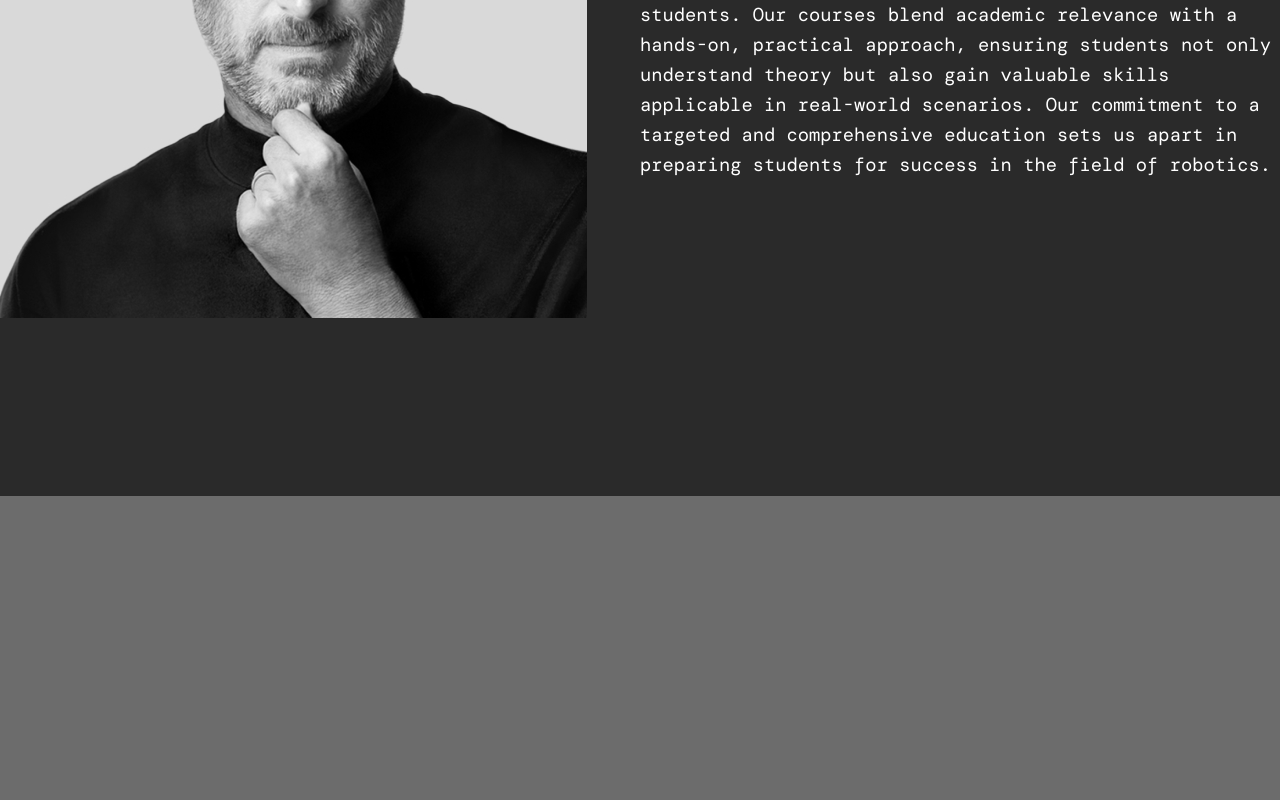
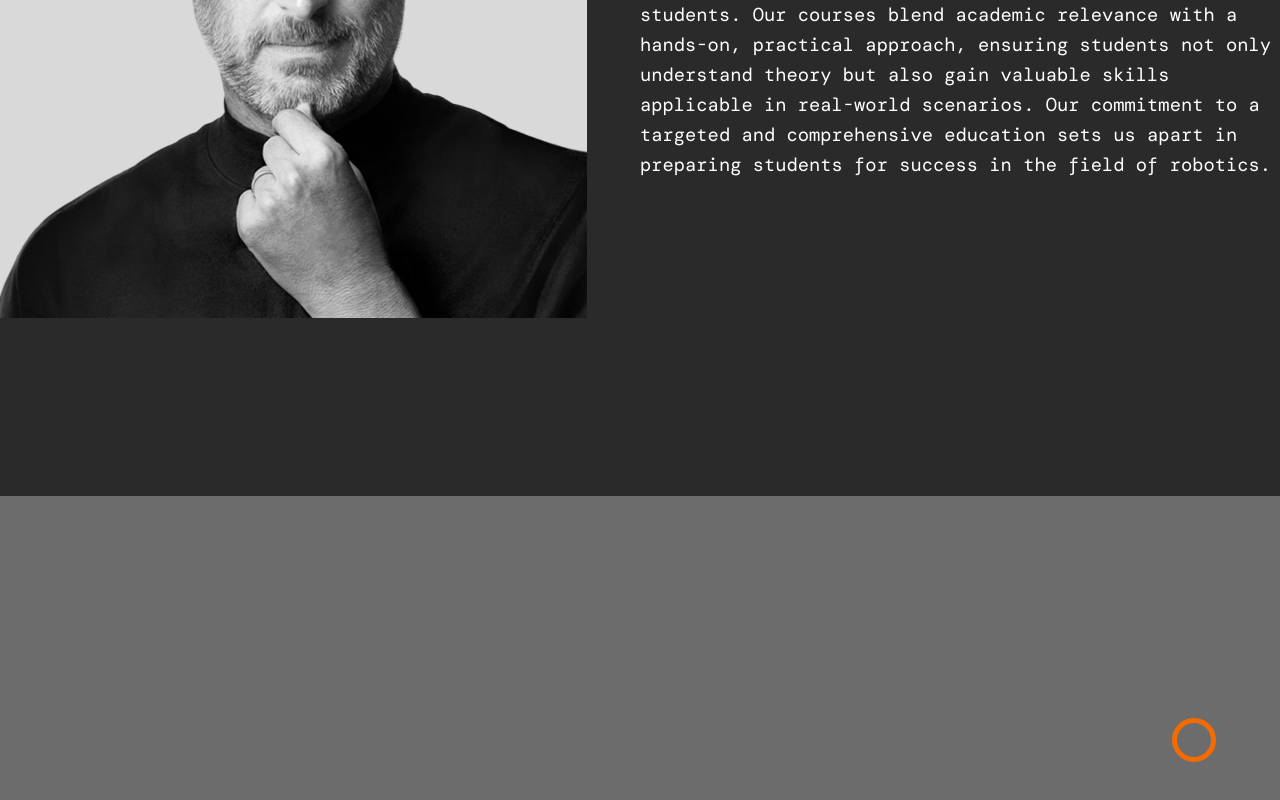
Before and after one commit to Techxaro/tecxaro-website, a React (Vite) app in the folder website/: page / in a window 1280 px wide. Shown: the part 2992-3792 px from the top of the page. Built offline with nearby package versions, Linux system fonts and the light colour scheme.

Commit message:
completed the tailored for you section of the website and now i am about to start with the focus on innovation section

```diff
--- a/website/src/screenSize/Desktop/Components/_3_whyChooseUs-1.jsx
+++ b/website/src/screenSize/Desktop/Components/_3_whyChooseUs-1.jsx
@@ -128,6 +128,16 @@ export const PracticalApproach = () => {
         </div>
 
 
+        {/* THE WHITE SVG LINE */}
+        <div id="practicalApproach-whiteSvgLine" className=" w-2 bg-white "></div>
+
+
+        {/* THE ORANGE SVG THINGY */}
+        <div id="practicalApprach-orangeSvgThingy2">
+          <img src={gitDot} alt="a git dot" />
+        </div>
+
+
       </div>
 
     </div>
--- a/website/src/screenSize/Desktop/Components/_4_whyChooseUs-2.jsx
+++ b/website/src/screenSize/Desktop/Components/_4_whyChooseUs-2.jsx
@@ -38,7 +38,7 @@ export const TailoredForYou = () => {
 
 
           {/* the paragraph part */}
-          <div>
+          <div className=" ml-1">
             <p className=" dmMono mainPara-tailourMadeForYou">Tecxaro is your ideal choice for robotics education, tailored specifically to college and high school students. Our courses blend academic relevance with a hands-on, practical approach, ensuring students not only understand theory but also gain valuable skills applicable in real-world scenarios. Our commitment to a targeted and comprehensive education sets us apart in preparing students for success in the field of robotics.</p>
           </div>
 
--- a/website/src/screenSize/Desktop/Pages/homePage.css
+++ b/website/src/screenSize/Desktop/Pages/homePage.css
@@ -125,7 +125,7 @@
     position: relative;
 
     right: 2rem;
-    top: 22.5rem;
+    top: 50rem;
 
     display: flex;
     flex-direction: column;
@@ -295,6 +295,8 @@
     /* width: 50%; */
     font-size: 1.175rem;
     line-height: 30px;
+
+    text-align: left;
 }
 
 .text-wrapper-tailourMadeForYou{
```
Lines whose indentation alone changed are shown as unchanged.
